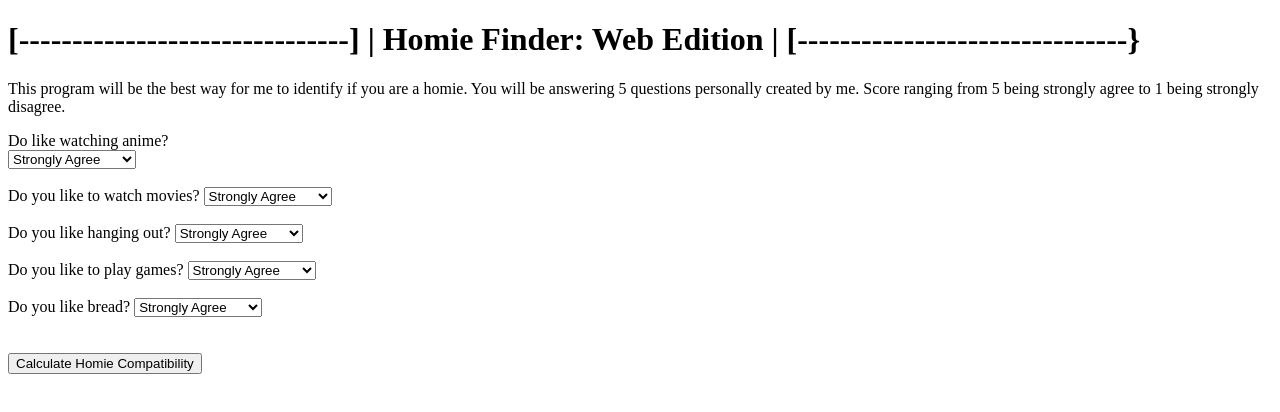
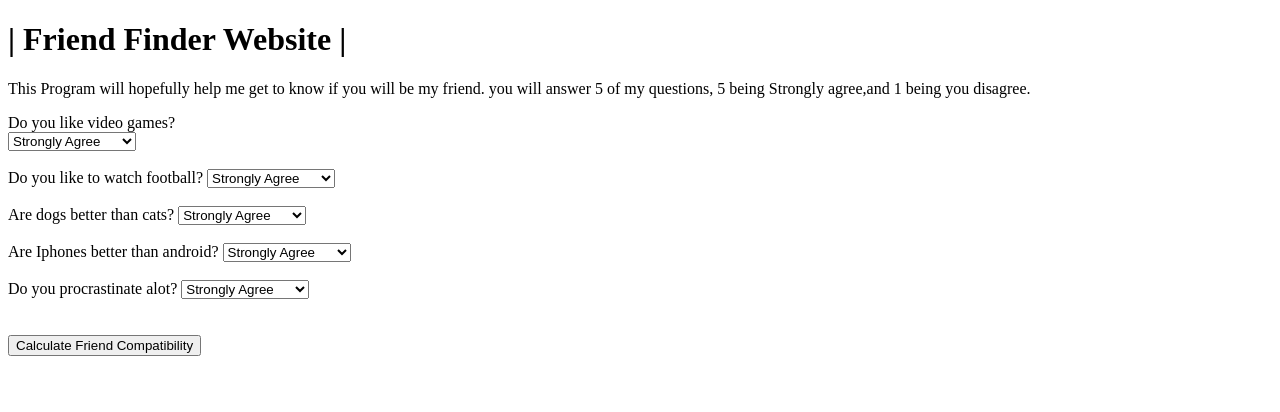
Before and after one commit to apmissana/Matchmaker-AM-2, a plain HTML site: page index.html in a window 1280 px wide. Drawn offline with Linux system fonts and the light colour scheme.

Commit message:
Update files.

```diff
--- a/index.html
+++ b/index.html
@@ -10,25 +10,23 @@
 
 <head>
     <meta charset="UTF-8">
-    <title>Homie Finder: Web Edition</title>           <!-- Title -->
+    <title>Friend Finder Website</title>
 </head>
 
-<body>                                              <!-- Instructions -->
+<body>
 
     <h1>
-        [-------------------------------]
-        |   Homie Finder: Web Edition   |
-        [-------------------------------}
+
+        |   Friend Finder Website  |
+
     </h1>
     <p>
-        This program will be the best way for me to
-        identify if you are a homie. You will be
-        answering 5 questions personally created by
-        me. Score ranging from 5 being strongly agree
-        to 1 being strongly disagree.
+        This Program will hopefully help me get to know if you
+        will be my friend. you will answer 5 of my questions,
+        5 being Strongly agree,and 1 being you disagree.
     </p>
 
-    <label>Do like watching anime?</label><br />             <!-- Question 1 -->
+    <label>Do you like video games?</label><br />
     <select id="q1">
         <option value="5">Strongly Agree</option>
         <option value="4">Agree</option>
@@ -38,7 +36,7 @@
     </select>
     <br /><br />
 
-    <label>Do you like to watch movies?</label>     <!-- Question 2 -->
+    <label>Do you like to watch football?</label>
     <select id="q2">
         <option value="5">Strongly Agree</option>
         <option value="4">Agree</option>
@@ -48,7 +46,7 @@
     </select>
     <br /><br />
 
-    <label>Do you like hanging out?</label>         <!-- Question 3 -->
+    <label>Are dogs better than cats?</label>
     <select id="q3">
         <option value="5">Strongly Agree</option>
         <option value="4">Agree</option>
@@ -58,7 +56,7 @@
     </select>
     <br /><br />
 
-    <label>Do you like to play games?</label>       <!-- Question 4 -->
+    <label>Are Iphones better than android?</label>
     <select id="q4">
         <option value="5">Strongly Agree</option>
         <option value="4">Agree</option>
@@ -68,7 +66,7 @@
     </select>
     <br /><br />
 
-    <label>Do you like bread?</label>               <!-- Question 5 -->
+    <label>Do you procrastinate alot?</label>
     <select id="q5">
         <option value="5">Strongly Agree</option>
         <option value="4">Agree</option>
@@ -79,12 +77,12 @@
     <br /><br /><br />
 
     <button onclick="calculateCompatibility()">
-        Calculate Homie Compatibility
+        Calculate Friend Compatibility
     </button>
     <p id="compatibility"></p>
 
 <script>
-console.log("Starting Homie Finder: Web Edition...");
+console.log("Starting Friend Finder Website...");
 
 function calculateCompatibility() {
     console.log("calculateCompatibility()");
```
